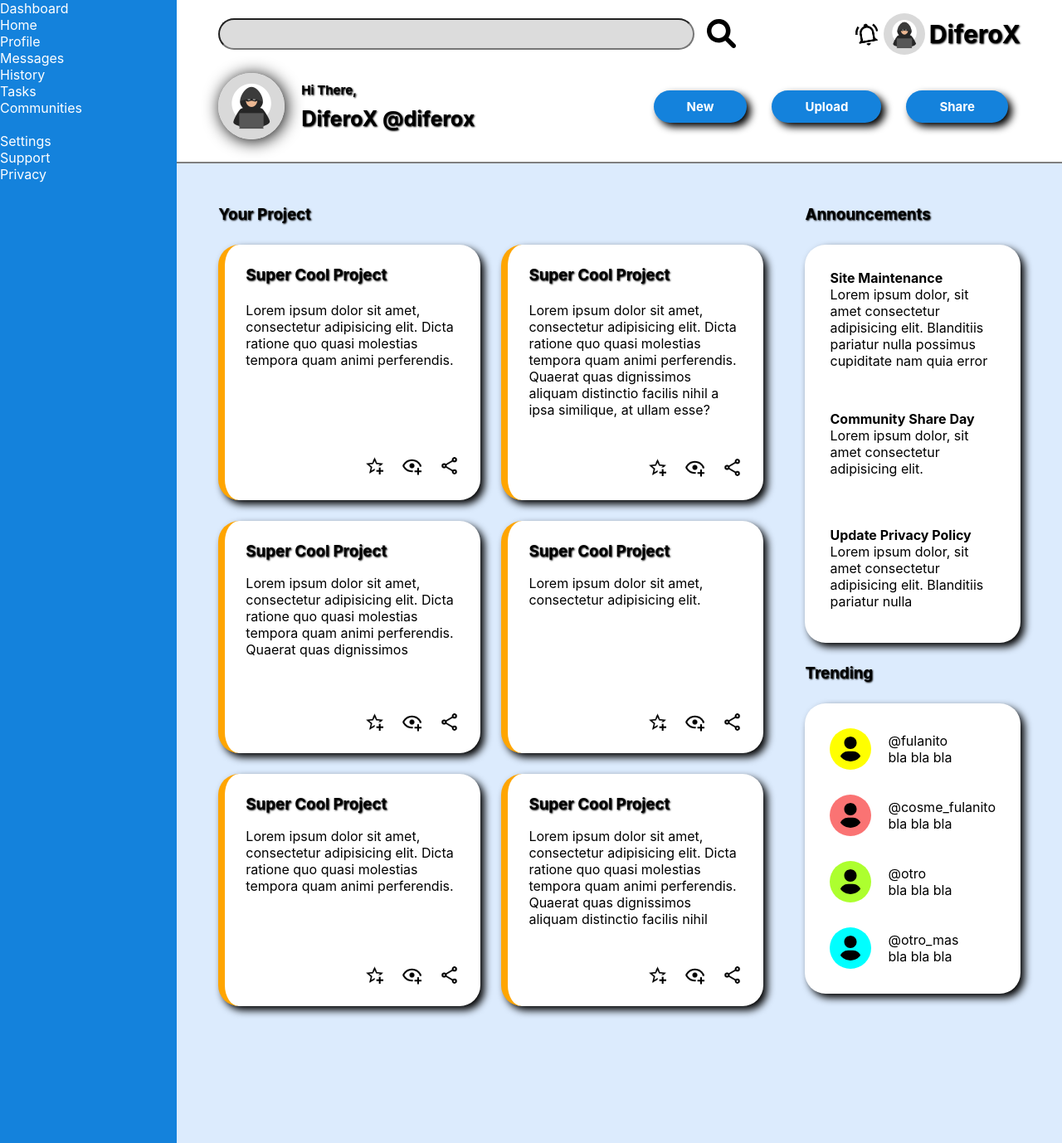
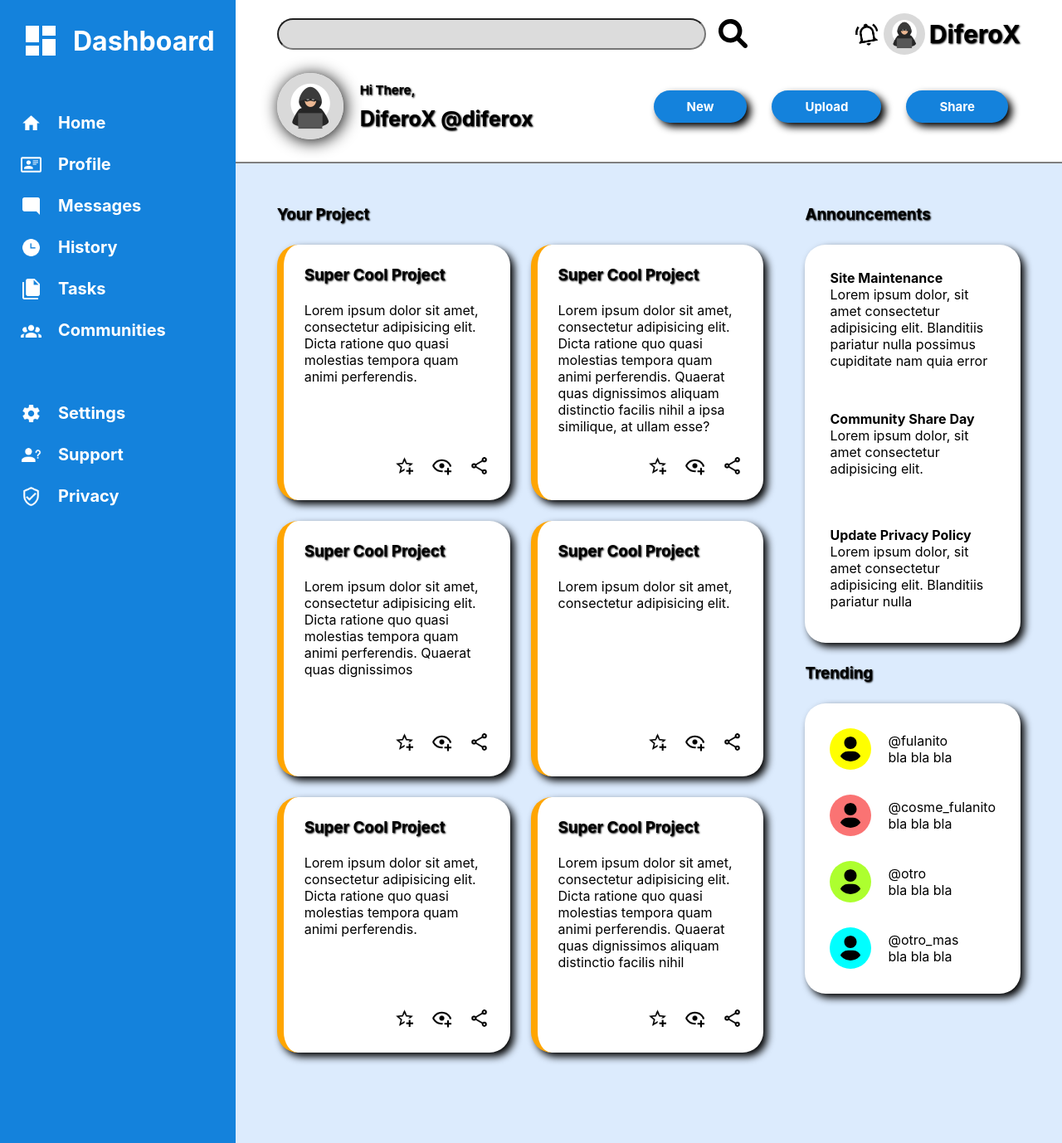
Before and after one commit to DiferoX/admin-dashboard, a plain HTML site: page index.html in a window 1280 px wide. Shown: the whole page at 83% size. Drawn offline with Linux system fonts and the light colour scheme.

Commit message:
add icon to dashboard menu

```diff
--- a/index.html
+++ b/index.html
@@ -4,7 +4,7 @@
     <meta charset="UTF-8">
     <title>Admin Dashboard</title>
     <link rel="stylesheet" href="style.css">
-    <link rel="icon" href="images/hacker.png">
+    <link rel="icon" href="images/view-dashboard.png">
   </head>
 
   <body>
@@ -41,20 +41,52 @@
 
       <div class="sidebar">
 
-        <div class="dashboard">Dashboard</div>
+        <div class="dashboard">
+          <img src="images/dashboard.png" alt="">
+          <h1>Dashboard</h1>
+        </div>
 
         <div class="menu">
           <ul>
+            <div class="liMenu">
+              <img src="images/home.png" alt="">
               <li>Home</li>
+            </div>
+            <div class="liMenu">
+              <img src="images/card.png" alt="">
               <li>Profile</li>
+            </div>
+            <div class="liMenu">
+              <img src="images/message.png" alt="">
               <li>Messages</li>
+            </div>
+            <div class="liMenu">
+              <img src="images/clock.png" alt="">
               <li>History</li>
+            </div>
+            <div class="liMenu">
+              <img src="images/file.png" alt="">
               <li>Tasks</li>
+            </div>
+            <div class="liMenu">
+              <img src="images/group.png" alt="">
               <li>Communities</li>
+            </div>
+            <div class="liMenu">
               <li></li>
+            </div>
+            <div class="liMenu">
+              <img src="images/setting.png" alt="">
               <li>Settings</li>
+            </div>
+            <div class="liMenu">
+              <img src="images/question.png" alt="">
               <li>Support</li>
+            </div>
+            <div class="liMenu">
+              <img src="images/shield.png" alt="">
               <li>Privacy</li>
+            </div>
           </ul>
         </div>
 
@@ -80,9 +112,9 @@
               <h3>Super Cool Project</h3>
               <p>Lorem ipsum dolor sit amet, consectetur adipisicing elit. Dicta ratione quo quasi molestias tempora quam animi perferendis. Quaerat quas dignissimos aliquam distinctio facilis nihil a ipsa similique, at ullam esse?</p>
               <div class="cardIcon">
-                <img src="images/star.png" alt="">
-                <img src="images/eye.png" alt="">
-                <img src="images/share.png" alt="">
+                <a href="#"><img src="images/star.png" alt=""></a>
+                <a href="#"><img src="images/eye.png" alt=""></a>
+                <a href="#"><img src="images/share.png" alt=""></a>
               </div>
             </div>
 
@@ -90,9 +122,9 @@
               <h3>Super Cool Project</h3>
               <p>Lorem ipsum dolor sit amet, consectetur adipisicing elit. Dicta ratione quo quasi molestias tempora quam animi perferendis. Quaerat quas dignissimos </p>
               <div class="cardIcon">
-                <img src="images/star.png" alt="">
-                <img src="images/eye.png" alt="">
-                <img src="images/share.png" alt="">
+                <a href="#"><img src="images/star.png" alt=""></a>
+                <a href="#"><img src="images/eye.png" alt=""></a>
+                <a href="#"><img src="images/share.png" alt=""></a>
               </div>
             </div>
 
@@ -100,9 +132,9 @@
               <h3>Super Cool Project</h3>
               <p>Lorem ipsum dolor sit amet, consectetur adipisicing elit.</p>
               <div class="cardIcon">
-                <img src="images/star.png" alt="">
-                <img src="images/eye.png" alt="">
-                <img src="images/share.png" alt="">
+                <a href="#"><img src="images/star.png" alt=""></a>
+                <a href="#"><img src="images/eye.png" alt=""></a>
+                <a href="#"><img src="images/share.png" alt=""></a>
               </div>
             </div>
 
@@ -110,9 +142,9 @@
               <h3>Super Cool Project</h3>
               <p>Lorem ipsum dolor sit amet, consectetur adipisicing elit. Dicta ratione quo quasi molestias tempora quam animi perferendis.</p>
               <div class="cardIcon">
-                <img src="images/star.png" alt="">
-                <img src="images/eye.png" alt="">
-                <img src="images/share.png" alt="">
+                <a href="#"><img src="images/star.png" alt=""></a>
+                <a href="#"><img src="images/eye.png" alt=""></a>
+                <a href="#"><img src="images/share.png" alt=""></a>
               </div>
             </div>
 
@@ -120,9 +152,9 @@
               <h3>Super Cool Project</h3>
               <p>Lorem ipsum dolor sit amet, consectetur adipisicing elit. Dicta ratione quo quasi molestias tempora quam animi perferendis. Quaerat quas dignissimos aliquam distinctio facilis nihil</p>
               <div class="cardIcon">
-                <img src="images/star.png" alt="">
-                <img src="images/eye.png" alt="">
-                <img src="images/share.png" alt="">
+                <a href="#"><img src="images/star.png" alt=""></a>
+                <a href="#"><img src="images/eye.png" alt=""></a>
+                <a href="#"><img src="images/share.png" alt=""></a>
               </div>
             </div>
 
--- a/style.css
+++ b/style.css
@@ -168,6 +168,11 @@
   box-shadow: 5px 5px 10px black;
 }
 
+.btn button:hover
+{
+  background-color: rgb(0, 104, 189);
+}
+
 /* ================= SIDEBAR ================= */
 
 .sidebar
@@ -175,6 +180,47 @@
   grid-row: 1 / 3;
   background-color: rgb(20, 130, 220);
   color: white;
+  padding: 25px 25px;
+}
+
+.dashboard
+{
+  display: flex;
+  align-items: center;
+  gap: 15px;
+}
+
+.menu ul
+{
+  display: grid;
+  grid-template-rows: repeat(10, 50px);
+  align-items: center;
+  margin-top: 50px;
+  font-size: 20px;
+  font-weight: bolder;
+}
+
+.menu li
+{
+  list-style: none;
+}
+
+.liMenu
+{
+  display: flex;
+  align-items: center;
+  gap: 20px;
+}
+
+.liMenu:hover
+{
+  background-color: rgb(0, 104, 189);
+}
+
+.liMenu img
+{
+  height: 25px;
+  width: 25px;
 }
 
 /* ================= CONTENT ================= */
```
Also changed, not shown: images/card.png (added), images/clock.png (added), images/dashboard.png (added), images/file.png (added), images/group.png (added), images/home.png (added), images/message.png (added), images/question.png (added), images/setting.png (added), images/shield.png (added), images/view-dashboard.png (added). Lines whose indentation alone changed are shown as unchanged.
